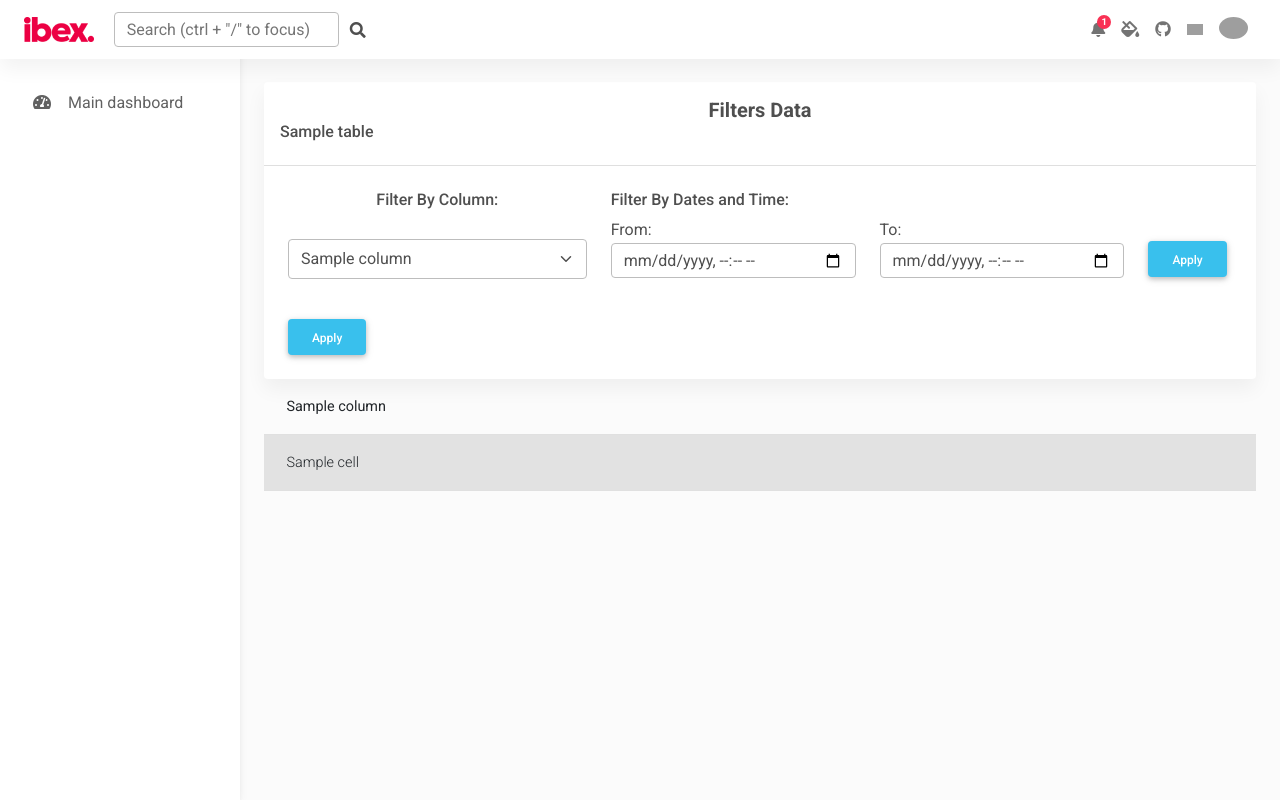
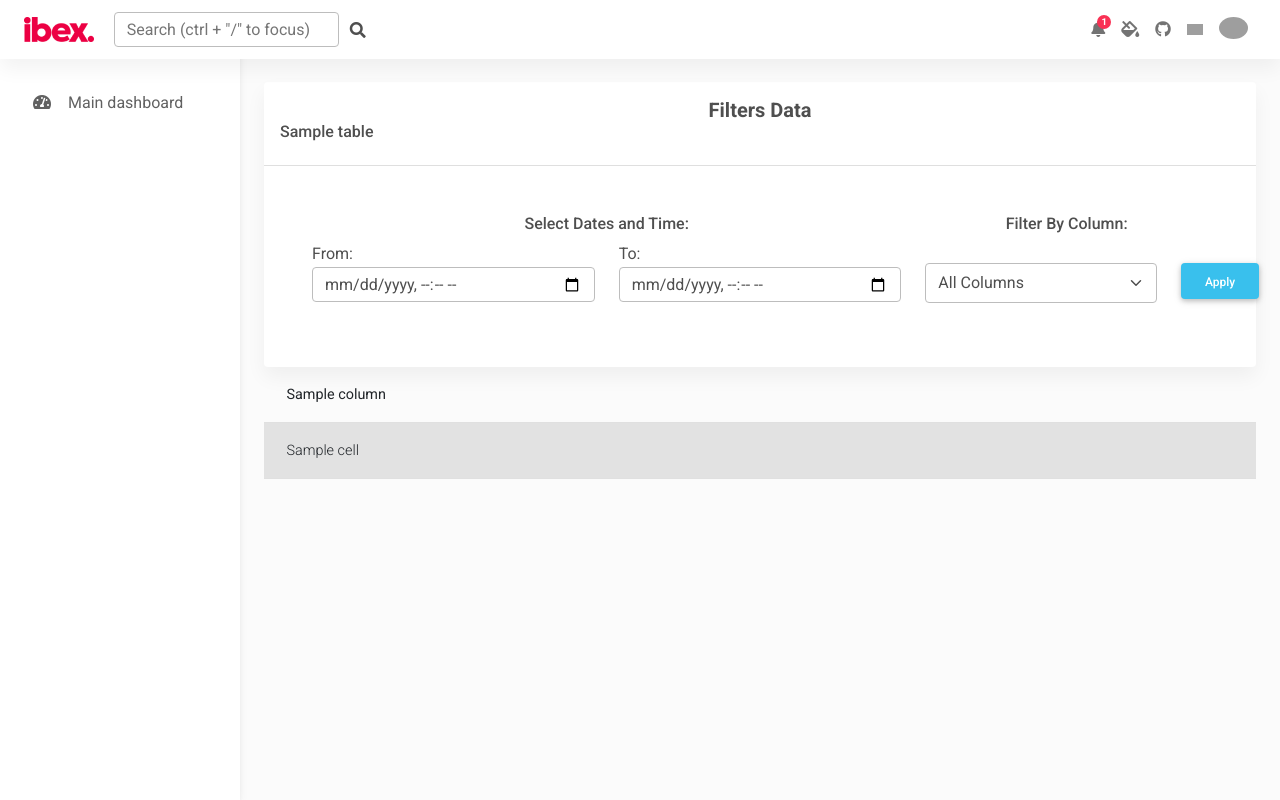
Before and after one commit to Usman58/Data-Visualization, a Django app: template Reports/templates/FiltersPage.html in a window 1280 px wide. Run offline with Django 4.2, Linux system fonts and the light colour scheme; the template is opened without the code that fills it: most values are stand-ins (such as "Sample title", 1, 10 or a date in 2020); parts of the project's set-up code (start-up, migrations or seed data) failed here and were passed over; some libraries are stand-ins or nearby versions; grey boxes are pictures that could not be loaded.

Commit message:
working!

```diff
--- a/Reports/templates/FiltersPage.html
+++ b/Reports/templates/FiltersPage.html
@@ -12,49 +12,50 @@
             <h5 class="mb-0 text-center"><strong>Filters Data</strong></h5>
             <h6>{{table}}</h6>
           </div>
-          <div class="row p-4">
-            {% if columns|length > 0 %}
-          <div class="col-sm-4">
+
+          <form  action="{% url 'filtersdatabydate' %}" method="post" >
+          <div class="row p-5">
+          <div class="col-sm-8">
+            <h6 class="text-center">Select Dates and Time:</h6>
+              <input type="hidden"  value="{{db}}" name="db">
+              <input type="hidden"  value="{{table}}" name="table">
+              {% csrf_token %}
+              <div class="row">
+                <div class="col-sm-6">
+                  <label for="startDate">From:</label>
+            <input id="startDate" class="form-control" type="datetime-local" name="startDate" required/>
+                </div>
+                <div class="col-sm-6">
+                  <label for="startDate">To:</label>
+            <input id="endDate" class="form-control" type="datetime-local" name="endDate" required />
+                </div>
+              </div>
+
+          </div>
+          {% if columns|length > 0 %}
+          <div class="col-sm-4" >
 
             <h6 class="text-center">Filter By Column:</h6>
-            <form action="{% url 'filtersbycolumn' %}" method="post" style="margin-top:30px">
-              {% csrf_token %}
-              <select class="form-select form-select-md mb-3" aria-label=".form-select-lg example" name="column" required>
-                {% for column in columns %}
-                <option value="{{column}}">{{column}}</option>
-                {% endfor %}
-              </select>
-              <input type="hidden"  value="{{db}}" name="db">
-              <input type="hidden"  value="{{table}}" name="table">
-              <input type="submit" class="capital-button btn btn-info mt-4" value="Apply">
+            <div class="row" style="margin-top:30px">
+              <div class="col-sm-10">
+                <select class="form-select form-select-md mb-3" aria-label=".form-select-lg example" name="column">
+                  <option value="*" selected>All Columns</option>
+                  {% for column in columns %}
+                  <option value="{{column}}">{{column}}</option>
+                  {% endfor %}
+                </select>
+              </div>
+              <div class="col-sm-2">
+                <input type="submit" class="capital-button btn btn-info" value="Apply">
+              </div>
+
+            </div>
+
           </form>
 
           </div>
           {% endif %}
-          <div class="col-sm-8">
-            <h6 >Filter By Dates and Time:</h6>
-            <form  action="{% url 'filtersdatabydate' %}" method="post">
-              <input type="hidden"  value="{{db}}" name="db">
-              <input type="hidden"  value="{{table}}" name="table">
-              {% csrf_token %}
-              <div class="row">
-                <div class="col-sm-5">
-                  <label for="startDate">From:</label>
-            <input id="startDate" class="form-control" type="datetime-local" name="startDate"/>
-                </div>
-                <div class="col-sm-5">
-                  <label for="startDate">To:</label>
-            <input id="endDate" class="form-control" type="datetime-local" name="endDate" />
-                </div>
 
-                <div class="col-sm-2">
-                  <input type="submit" class="capital-button btn btn-info mt-4" value="Apply">
-                </div>
-              </div>
-
-
-            </form>
-          </div>
         </div>
 
 
@@ -84,7 +85,7 @@
                 </tbody>
             </table>
         </div>
-
+      </form>
       </section>
     </div>
 
--- a/Reports/templates/base.html
+++ b/Reports/templates/base.html
@@ -55,7 +55,7 @@
         </button>
 
         <!-- Brand -->
-        <a class="navbar-brand" href="#">
+        <a class="navbar-brand" href="{% url 'home' %}">
           <img src="{% static 'Ibex-global-logo.png' %}" height="25" alt="" loading="lazy" />
         </a>
         <!-- Search form -->
@@ -139,7 +139,7 @@
 
           <!-- Avatar -->
           <li class="nav-item dropdown">
-            <a class="nav-link dropdown-toggle hidden-arrow d-flex align-items-center" href="#"
+            <a class="nav-link dropdown-toggle hidden-arrow d-flex align-items-center"
               id="navbarDropdownMenuLink" role="button" data-mdb-toggle="dropdown" aria-expanded="false">
               <img src="https://mdbootstrap.com/img/Photos/Avatars/img (31).jpg" class="rounded-circle" height="22"
                 alt="" loading="lazy" />
--- a/Reports/urls.py
+++ b/Reports/urls.py
@@ -6,12 +6,10 @@ from .import views
 urlpatterns = [
     path('',views.home,name="home"),
     path('data/',views.TableData,name="get-data"),
-    #path('columns/',views.TableColumns,name="get-columns"),
     path('summarizer/',views.SummarizeData,name="summarizer"),
     path('jointables/',views.JoinTables,name="jointables"),
     path('selectedtables/',views.SelectedTables,name="selectedtables"),
     path('joinresult/',views.JoinResult,name="joinresult"),
     path('filters/',views.FiltersPage,name="filters"),
     path('filtersDataByDate/',views.FiltersDataByDate,name="filtersdatabydate"),
-    path('filtersDataByColumn/',views.FiltersByColumn,name="filtersbycolumn"),
 ]
```
Also changed, not shown: Reports/views.py (+6 -17 lines).
